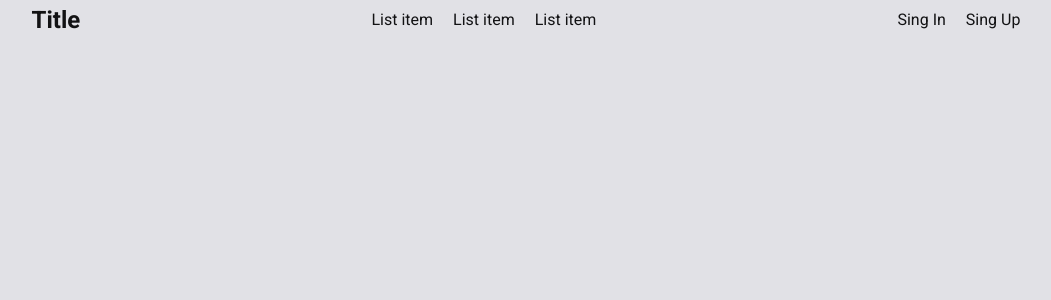
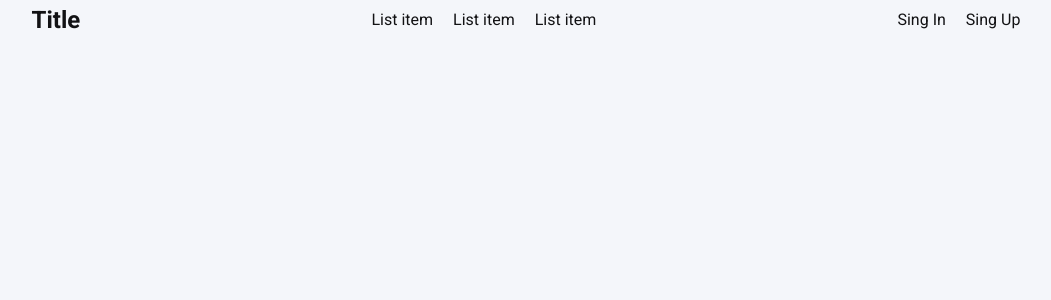
Before and after one commit to felipAlves/base_projects-nextjs, a Next.js app: page / in a window 1280 px wide. Shown: the top 300 px of the page, without its empty margins (109-1160 px from the left). Built offline with nearby package versions, Linux system fonts and the light colour scheme.

Commit message:
Configurando default themes

```diff
--- a/db.json
+++ /dev/null
@@ -1,9 +0,0 @@
-{
-    "appointments": [
-        { "id": 1, "title": "First title", "description": "lorem ipsum est re liu" },
-        { "id": 2, "title": "First title", "description": "lorem ipsum est re liu" },
-        { "id": 3, "title": "First title", "description": "lorem ipsum est re liu" },
-        { "id": 4, "title": "First title", "description": "lorem ipsum est re liu" },
-        { "id": 5, "title": "First title", "description": "lorem ipsum est re liu" }
-    ]
-}
--- /dev/null
+++ b/src/styles/global/theme/defaultTheme.ts
@@ -0,0 +1,7 @@
+export const defaultTheme = {
+  sizes: {},
+  fontSizes: {},
+  colors: {},
+  radii: {},
+  breakpoints: {}
+}
--- a/src/styles/theme.ts
+++ b/src/styles/theme.ts
@@ -1,6 +1,6 @@
 const theme = {
   colors: {
-    background: '#e1e1e6',
+    background: '#f4f6fa',
     text: '#121214',
     primary: '#455af7'
   }
```
